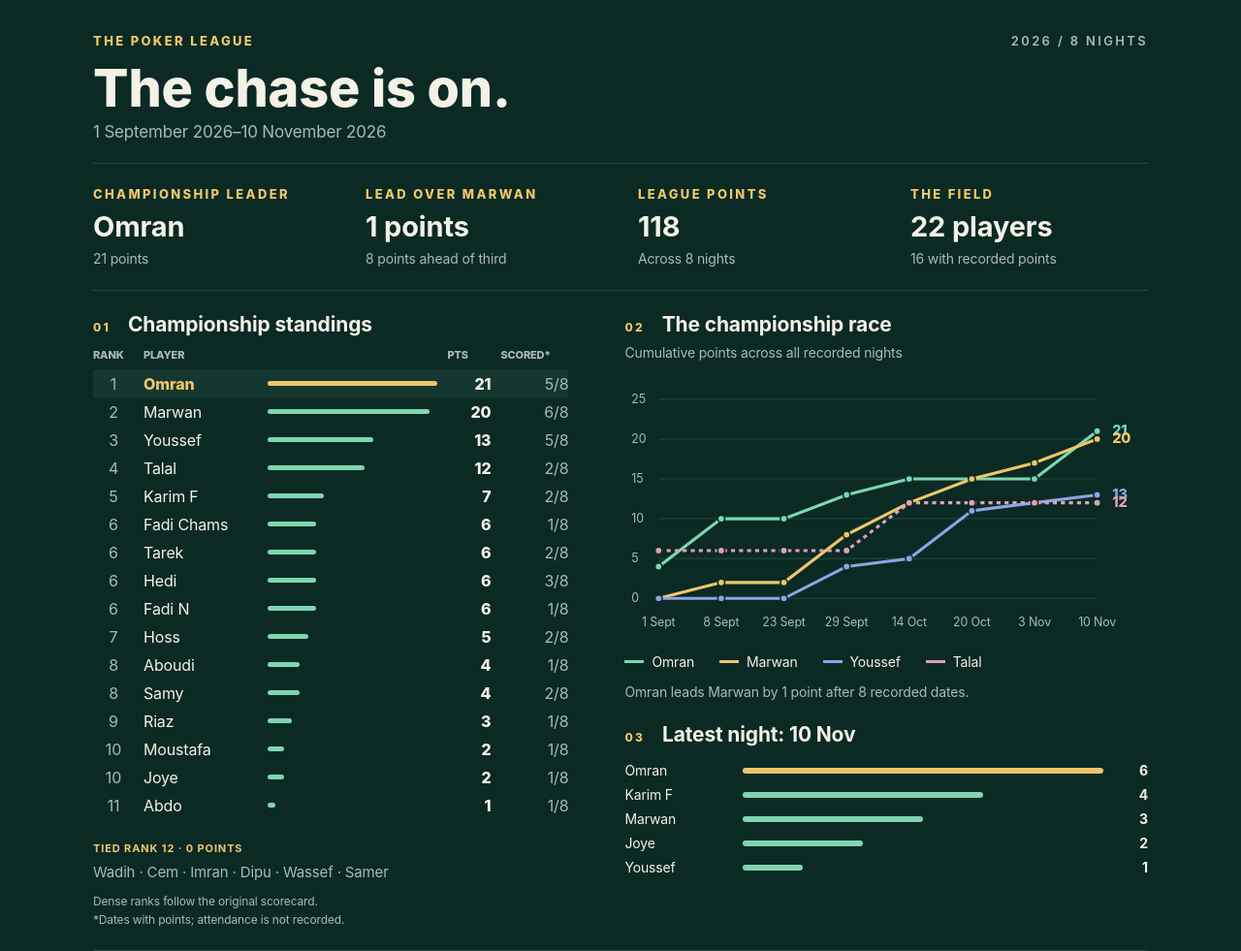
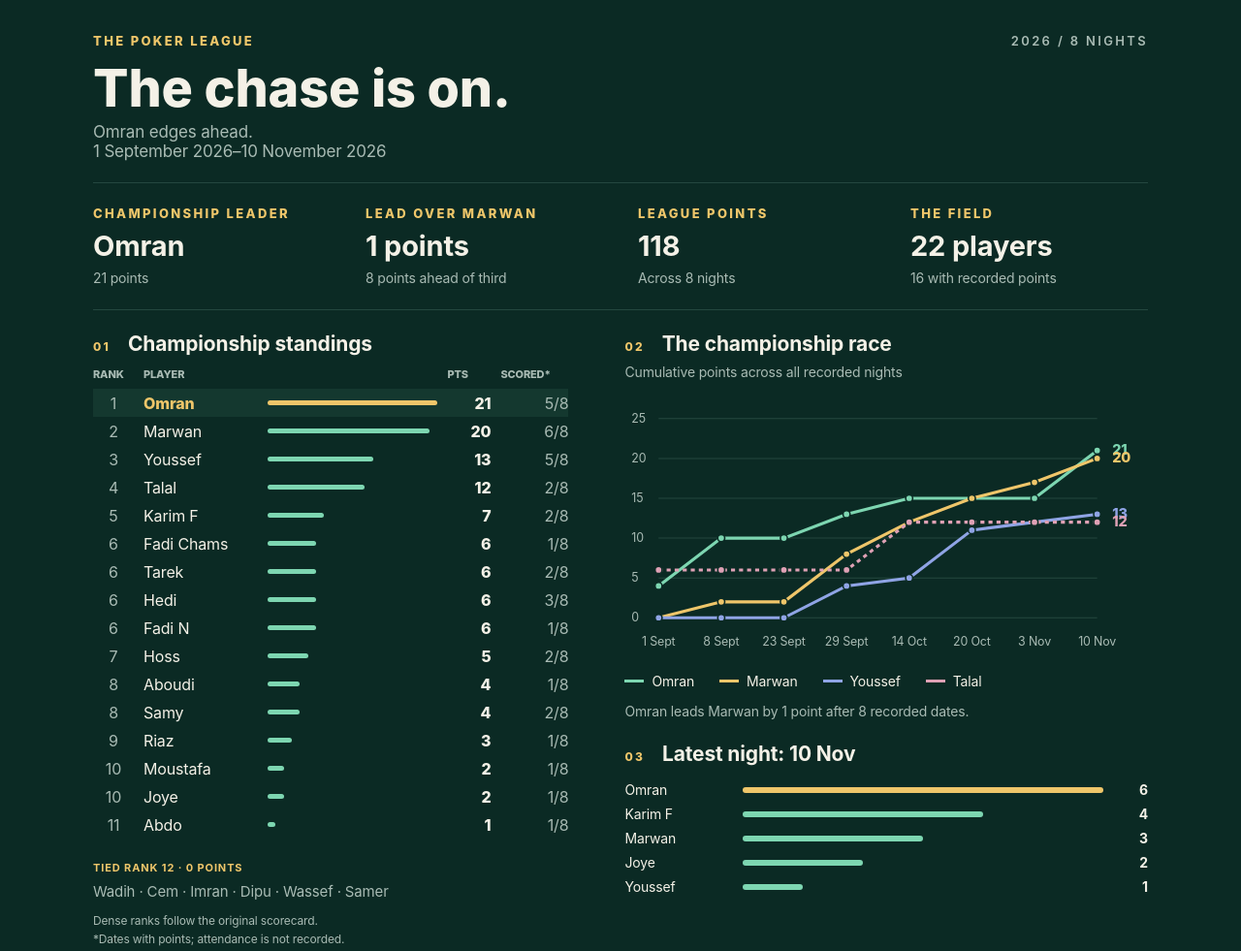
Before and after one commit to ml-spec/amazon-tracker, a plain HTML site: page index.html in a window 1280 px wide. Shown: the top 981 px of the page at 97% size. Drawn offline with Linux system fonts and the light colour scheme.

Commit message:
Publish weekly Poker League subtitle

```diff
--- a/index.html
+++ b/index.html
@@ -31,7 +31,7 @@ h1{font-size:54px;line-height:1;margin:14px 0 8px;font-weight:800}.sub{font-size
 </head>
 <body>
 <div class="wrap">
-  <div class="topline"><div><div class="kicker">The Poker League</div><h1>The chase is on.</h1><div class="sub" id="dateRange"></div></div><div class="year" id="yearNights"></div></div>
+  <div class="topline"><div><div class="kicker">The Poker League</div><h1>The chase is on.</h1><div class="sub" id="weeklyHeadline"></div><div class="sub" id="dateRange"></div></div><div class="year" id="yearNights"></div></div>
   <div class="rule"></div><section class="kpis" id="kpis"></section><div class="rule"></div>
   <section class="main">
     <div><div class="section-title"><span class="section-no">01</span><h2>Championship standings</h2></div><div id="standings"></div></div>
@@ -68,6 +68,7 @@ let denseRank=0,lastScore=null; const ranks={}; standings.forEach(p=>{if(totals[
 const scoredPlayers=league.players.filter(p=>totals[p]>0); const leader=standings[0], second=standings[1], thirdPts=totals[standings[2]];
 const totalLeaguePoints=Object.values(totals).reduce((a,b)=>a+b,0); const perNight=league.nights.map(n=>Object.values(n.scores).reduce((a,b)=>a+b,0));
 const firstDate=league.nights[0].date,lastDate=league.nights.at(-1).date;
+document.getElementById('weeklyHeadline').textContent=`${leader} edges ahead.`;
 document.getElementById('dateRange').textContent=`${fmtDate(firstDate)}–${fmtDate(lastDate)}`;
 document.getElementById('yearNights').textContent=`${league.season} / ${league.nights.length} NIGHTS`;
 document.getElementById('kpis').innerHTML=`
```
